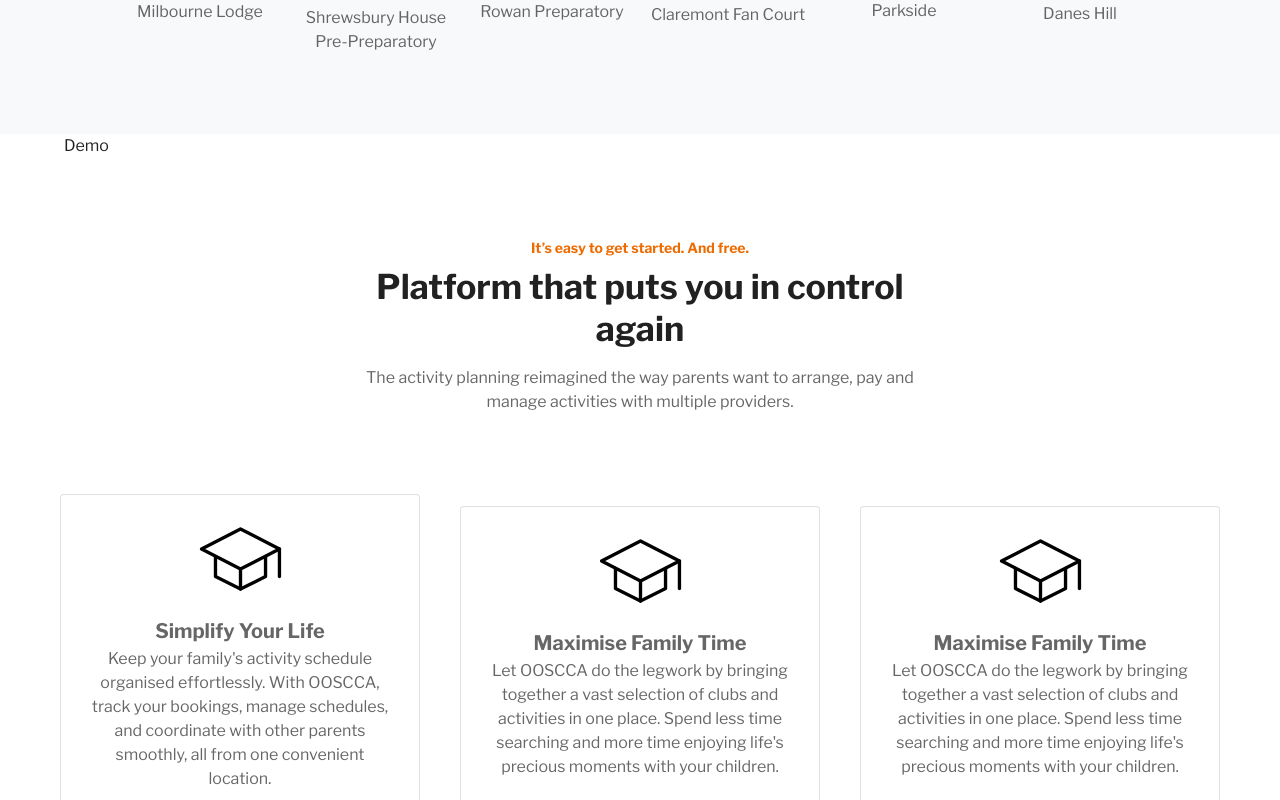
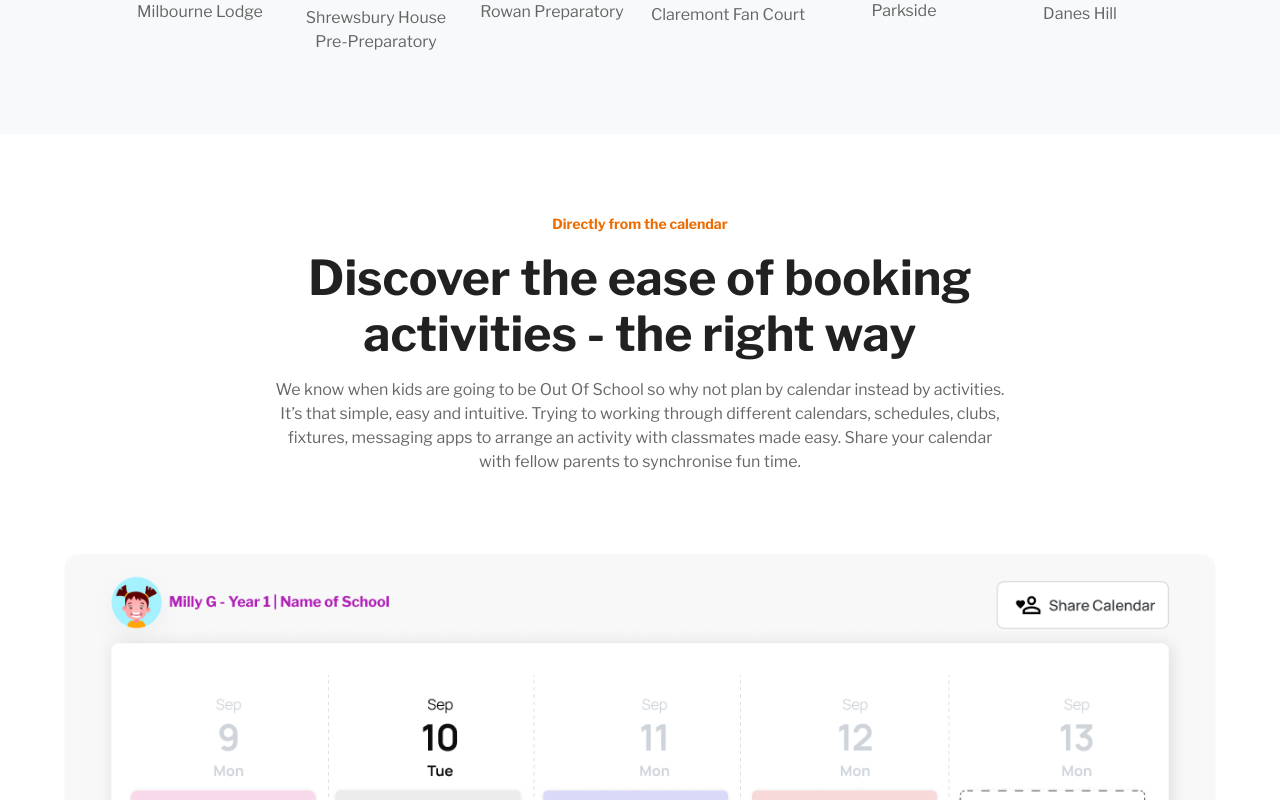
Before and after one commit to digital-brother/ooscca-fe, a Next.js app: page / in a window 1280 px wide. Shown: the part 1040-1840 px from the top of the page. Built offline with nearby package versions, Linux system fonts and the light colour scheme.

Commit message:
Add demo section draft

```diff
--- a/src/app/(homepage)/Demo.js
+++ b/src/app/(homepage)/Demo.js
@@ -1,9 +1,31 @@
-import {Container} from "@mui/material";
+import {Box, Button, Container} from "@mui/material";
+import Typography from "@mui/material/Typography";
+import Image from "next/image";
+
+function DemoHeader({sx}) {
+  return (
+    <Box sx={{textAlign: "center", maxWidth: 735, ...sx}}>
+      <Typography variant="body2" color="warning.main" fontWeight="bold">
+        Directly from the calendar
+      </Typography>
+      <Typography mt={2} variant="h3" fontWeight="bold">
+        Discover the ease of booking activities - the right way
+      </Typography>
+      <Typography mt={2} variant="body1" color="text.secondary">
+        We know when kids are going to be Out Of School so why not plan by calendar instead by
+        activities. It’s that simple, easy and intuitive. Trying to working through different
+        calendars, schedules, clubs, fixtures, messaging apps to arrange an activity with
+        classmates made easy. Share your calendar with fellow parents to synchronise fun time.
+      </Typography>
+    </Box>
+  )
+}
 
 export default function Demo() {
   return (
-    <Container>
-      Demo
+    <Container sx={{py: {xs: 6, md: 10}}}>
+      <DemoHeader sx={{mx: "auto"}}/>
+      <Box component="img" src="/demo.png" sx={{mt: {xs:7, md: 10}, width: "100%"}}/>
     </Container>
   )
 }
```
Also changed, not shown: public/demo.png (added).
